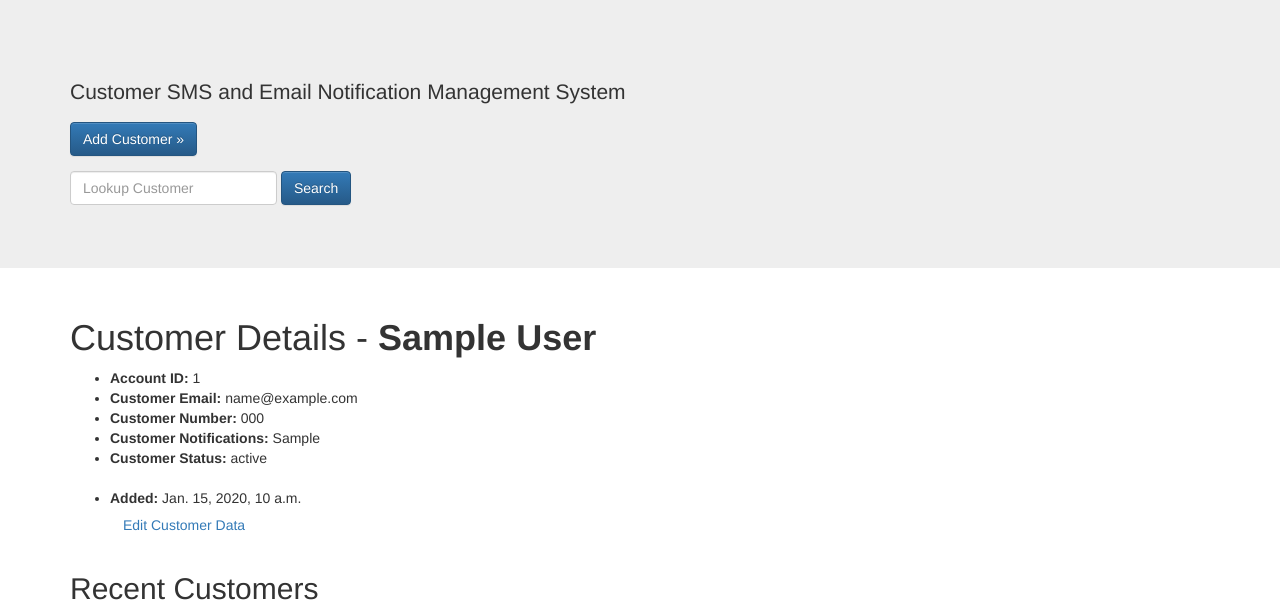
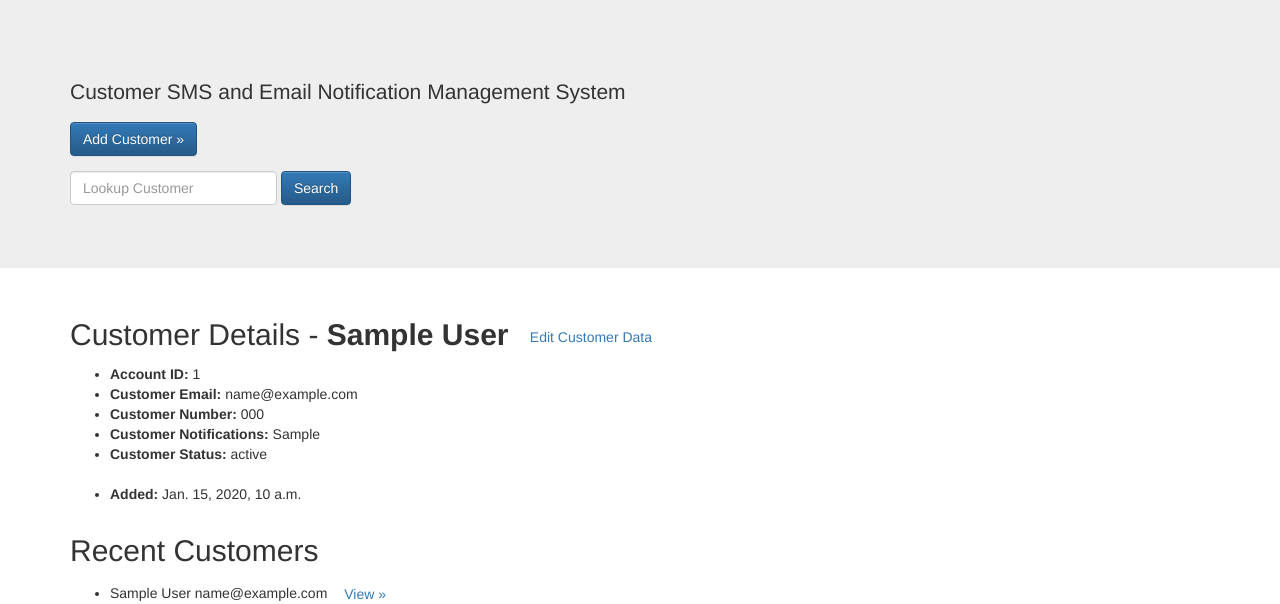
Before and after one commit to jcomish/Apollo, a Django app: template SunLoanDelangIntegration/templates/base.html in a window 1280 px wide. Shown: the part 51-655 px from the top of the page. Run offline with Django 3.2, Linux system fonts and the light colour scheme; the template is opened without the code that fills it: values that come from a table or form of the project are taken from there, others are empty; tables that the repository leaves empty hold one stand-in row (values such as "Sample post"); some libraries are stand-ins or nearby versions.

Commit message:
added additional info to view.html

```diff
--- a/SunLoanDelangIntegration/templates/base.html
+++ b/SunLoanDelangIntegration/templates/base.html
@@ -27,10 +27,8 @@
       <script src="https://oss.maxcdn.com/respond/1.4.2/respond.min.js"></script>
     <![endif]-->
   </head>
-
   <body>
     {% include "nav.html" %}
-
 
     {% if action == 'edit' %}
         {% include "edit.html" %}
@@ -38,8 +36,6 @@
         {% include "add.html" %}
     {%  endif  %}
 
-
-    </div>
     {% if customer %}
         {% include "view.html" %}
     {% endif %}
--- a/SunLoanDelangIntegration/templates/view.html
+++ b/SunLoanDelangIntegration/templates/view.html
@@ -1,5 +1,5 @@
 <div class="container" xmlns="http://www.w3.org/1999/html" xmlns="http://www.w3.org/1999/html">
-        <h1>Customer Details - <strong>{{ customer.first_name }}&nbsp;{{ customer.last_name }}</strong></h1>
+        <h2>Customer Details - <strong>{{ customer.first_name }}&nbsp;{{ customer.last_name }}</strong> <a class="btn btn-med" href="/?customer_id={{ customer.id }}&action=edit" role="button">Edit Customer Data</a></h2>
         <p>
         <ul>
         <li><strong>Account ID: </strong>{{ customer.account_id }}</li>
@@ -9,8 +9,6 @@
         <li><strong>Customer Status: </strong> {{ customer.status.status_name }}</li>
         </br>
         <li><strong>Added: </strong> {{ customer.create_date }}</li>
-
-        <a class="btn btn-med" href="/?customer_id={{ customer.id }}&action=edit" role="button">Edit Customer Data</a>
         </ul>
         </p>
     </div>
```
